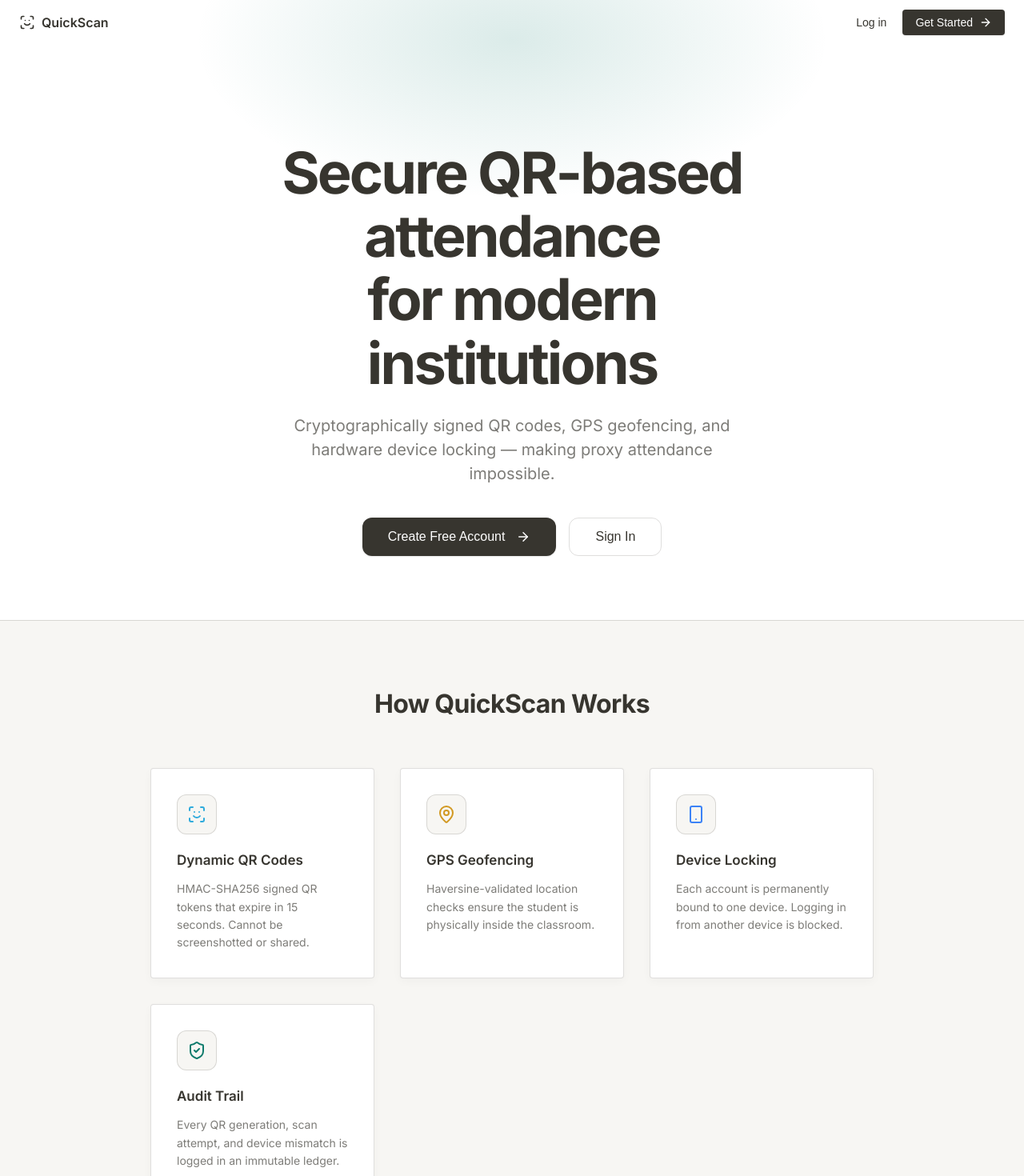
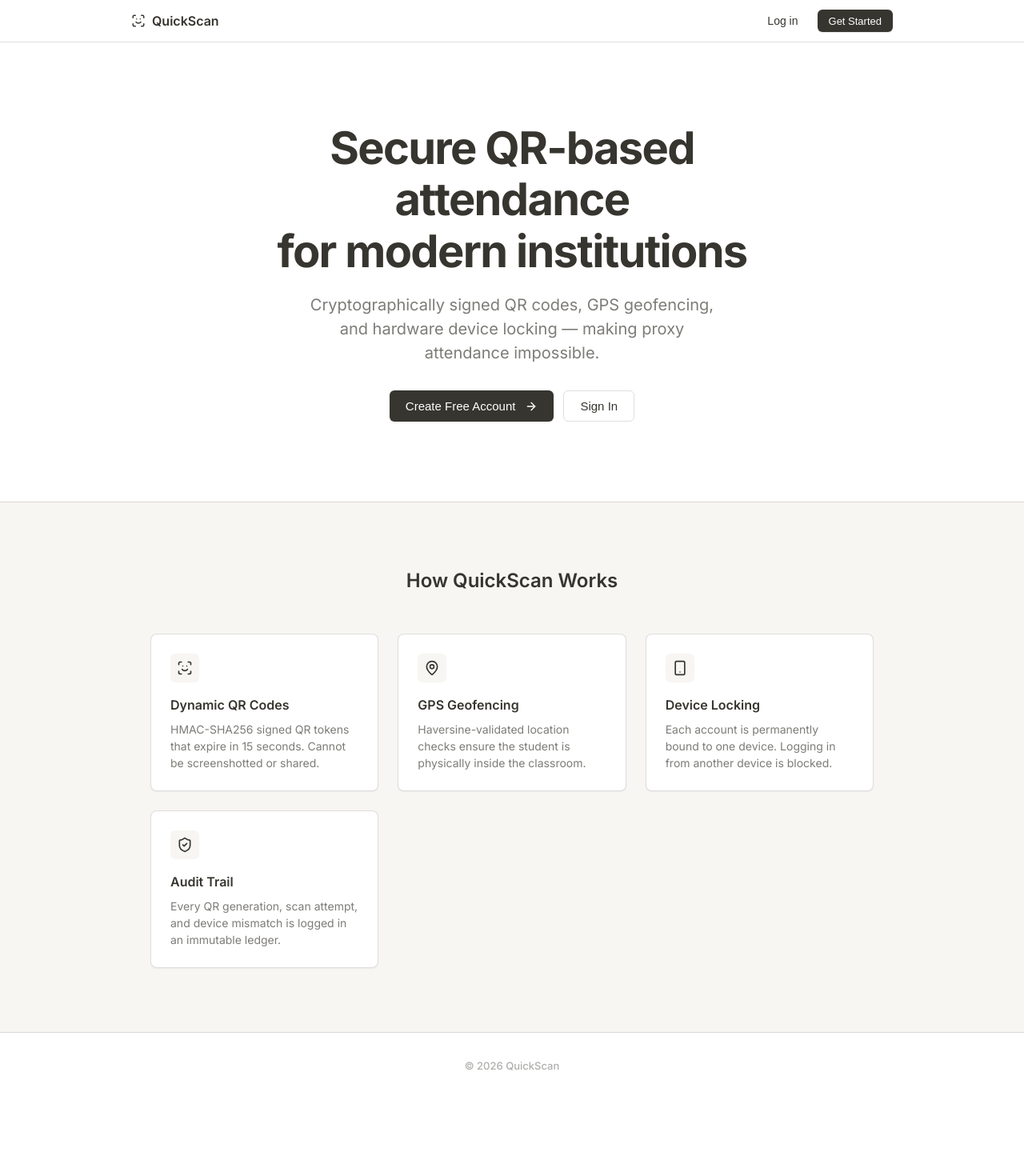
Before and after one commit to ravdreamin/QuickScan, a React (Vite) app in the folder frontend/: page / in a window 1280 px wide. Shown: the top 1470 px of the page at 80% size. After the commit the page ends 1375 px from the top, so only its background shows below. Built offline with nearby package versions, Linux system fonts and the light colour scheme; no server answers.

Commit message:
Redesign landing page to strictly follow Notion aesthetic

```diff
--- a/frontend/src/pages/Landing.tsx
+++ b/frontend/src/pages/Landing.tsx
@@ -16,116 +16,103 @@ export default function Landing() {
   }, [navigate]);
 
   const fadeUp: Variants = {
-    hidden: { opacity: 0, y: 20 },
-    visible: { opacity: 1, y: 0, transition: { duration: 0.6, ease: "easeOut" } }
+    hidden: { opacity: 0, y: 15 },
+    visible: { opacity: 1, y: 0, transition: { duration: 0.4, ease: "easeOut" } }
   };
 
   const staggerContainer: Variants = {
     hidden: { opacity: 0 },
-    visible: { opacity: 1, transition: { staggerChildren: 0.15 } }
+    visible: { opacity: 1, transition: { staggerChildren: 0.1 } }
   };
 
   return (
-    <div style={{ minHeight: '100vh', display: 'flex', flexDirection: 'column', overflow: 'hidden', position: 'relative' }}>
+    <div style={{ minHeight: '100vh', display: 'flex', flexDirection: 'column', overflow: 'hidden', background: 'var(--bg-color)' }}>
 
-      {/* Subtle modern glowing background in the top center */}
-      <div style={{
-        position: 'absolute', top: -150, left: '50%', transform: 'translateX(-50%)',
-        width: 800, height: 400, background: 'radial-gradient(ellipse at center, rgba(15, 123, 108, 0.15), transparent 70%)',
-        zIndex: -1, pointerEvents: 'none'
-      }} />
-
-      {/* Navbar - animate sliding down */}
-      <motion.nav
-        initial={{ opacity: 0, y: -20 }} animate={{ opacity: 1, y: 0 }} transition={{ duration: 0.5 }}
-        className="navbar" style={{ background: 'transparent', borderBottom: 'none' }}
-      >
-        <div className="container navbar-content">
-          <div className="logo"><ScanFace size={20} /> QuickScan</div>
-          <div style={{ display: 'flex', gap: 8 }}>
+      {/* Navbar - pure minimal border */}
+      <nav className="navbar" style={{ borderBottom: '1px solid var(--border-color)', background: 'var(--bg-color)' }}>
+        <div className="container navbar-content" style={{ maxWidth: 1000 }}>
+          <div className="logo"><ScanFace size={18} /> QuickScan</div>
+          <div style={{ display: 'flex', gap: 12 }}>
             <button className="btn-ghost" onClick={() => navigate('/login')}>Log in</button>
-            <motion.button
-              whileHover={{ scale: 1.05 }} whileTap={{ scale: 0.95 }}
-              className="btn-primary" onClick={() => navigate('/register')}
-            >
-              Get Started <ArrowRight size={16} />
-            </motion.button>
+            <button className="btn-primary" onClick={() => navigate('/register')} style={{ borderRadius: 6, fontSize: 13, padding: '6px 14px' }}>
+              Get Started
+            </button>
           </div>
         </div>
-      </motion.nav>
+      </nav>
 
-      {/* Hero Section */}
-      <section style={{ flex: 1, display: 'flex', alignItems: 'center', justifyContent: 'center', padding: '120px 24px 80px', textAlign: 'center', position: 'relative' }}>
+      {/* Hero Section - Strict minimal typography */}
+      <section style={{ flex: 1, display: 'flex', alignItems: 'center', justifyContent: 'center', padding: '100px 24px', textAlign: 'center' }}>
         <motion.div
           variants={staggerContainer} initial="hidden" animate="visible"
-          style={{ maxWidth: 720, position: 'relative', zIndex: 1 }}
+          style={{ maxWidth: 660, position: 'relative', zIndex: 1 }}
         >
-          <motion.h1 variants={fadeUp} style={{ fontSize: 'clamp(2.5rem, 6vw, 4.5rem)', lineHeight: 1.1, marginBottom: 24, letterSpacing: '-0.04em', fontWeight: 800 }}>
-            Secure QR-based attendance <br/> for modern institutions
+          <motion.h1 variants={fadeUp} style={{ fontSize: 'clamp(2.5rem, 5vw, 3.5rem)', lineHeight: 1.15, marginBottom: 20, letterSpacing: '-0.03em', fontWeight: 700, color: 'var(--text-primary)' }}>
+            Secure QR-based attendance<br/>for modern institutions
           </motion.h1>
 
-          <motion.p variants={fadeUp} className="text-secondary" style={{ fontSize: '1.25rem', maxWidth: 560, margin: '0 auto 40px', lineHeight: 1.5 }}>
+          <motion.p variants={fadeUp} style={{ fontSize: '1.25rem', maxWidth: 540, margin: '0 auto 32px', lineHeight: 1.5, color: 'var(--text-secondary)', fontWeight: 400 }}>
             Cryptographically signed QR codes, GPS geofencing, and hardware device locking —
             making proxy attendance impossible.
           </motion.p>
 
-          <motion.div variants={fadeUp} style={{ display: 'flex', gap: 16, justifyContent: 'center', flexWrap: 'wrap' }}>
-            <motion.button
-              whileHover={{ scale: 1.05, boxShadow: '0 10px 25px rgba(15, 123, 108, 0.3)' }} whileTap={{ scale: 0.95 }}
-              className="btn-primary" style={{ padding: '14px 32px', fontSize: 16, borderRadius: 12 }}
+          <motion.div variants={fadeUp} style={{ display: 'flex', gap: 12, justifyContent: 'center', flexWrap: 'wrap' }}>
+            <button
+              className="btn-primary"
+              style={{ padding: '10px 20px', fontSize: 15, borderRadius: 6, fontWeight: 500 }}
               onClick={() => navigate('/register')}
             >
-              Create Free Account <ArrowRight size={18} style={{ marginLeft: 6, verticalAlign: -3 }} />
-            </motion.button>
-            <motion.button
-              whileHover={{ scale: 1.05, backgroundColor: 'var(--bg-color)', borderColor: '#d1d5db' }} whileTap={{ scale: 0.95 }}
-              className="btn-secondary" style={{ padding: '14px 32px', fontSize: 16, borderRadius: 12, border: '1px solid var(--border-color)' }}
+              Create Free Account <ArrowRight size={16} style={{ marginLeft: 4 }} />
+            </button>
+            <button
+              className="btn-secondary"
+              style={{ padding: '10px 20px', fontSize: 15, borderRadius: 6, fontWeight: 500, borderColor: 'var(--border-color)', background: 'transparent' }}
               onClick={() => navigate('/login')}
             >
               Sign In
-            </motion.button>
+            </button>
           </motion.div>
         </motion.div>
       </section>
 
-      {/* Features Grid */}
-      <section style={{ padding: '80px 24px 100px', background: 'var(--bg-secondary)', borderTop: '1px solid var(--border-color)' }}>
+      {/* Features Grid - Clean gray background, flat cards */}
+      <section style={{ padding: '80px 24px', background: 'var(--bg-secondary)', borderTop: '1px solid var(--border-color)', borderBottom: '1px solid var(--border-color)' }}>
         <div className="container" style={{ maxWidth: 1000 }}>
           <motion.h2
-            initial={{ opacity: 0, y: 20 }} whileInView={{ opacity: 1, y: 0 }} viewport={{ once: true }} transition={{ duration: 0.5 }}
-            style={{ textAlign: 'center', fontSize: '2rem', marginBottom: 56, letterSpacing: '-0.02em', fontWeight: 700 }}
+            initial={{ opacity: 0, y: 10 }} whileInView={{ opacity: 1, y: 0 }} viewport={{ once: true }} transition={{ duration: 0.4 }}
+            style={{ textAlign: 'center', fontSize: '1.5rem', marginBottom: 48, fontWeight: 600, color: 'var(--text-primary)' }}
           >
             How QuickScan Works
           </motion.h2>
 
           <motion.div
-            variants={staggerContainer} initial="hidden" whileInView="visible" viewport={{ once: true, margin: "-100px" }}
-            style={{ display: 'grid', gridTemplateColumns: 'repeat(auto-fit, minmax(220px, 1fr))', gap: 32 }}
+            variants={staggerContainer} initial="hidden" whileInView="visible" viewport={{ once: true, margin: "-50px" }}
+            style={{ display: 'grid', gridTemplateColumns: 'repeat(auto-fit, minmax(220px, 1fr))', gap: 24 }}
           >
             {[
-              { icon: <ScanFace size={24} color="var(--accent-primary)" />, title: 'Dynamic QR Codes', desc: 'HMAC-SHA256 signed QR tokens that expire in 15 seconds. Cannot be screenshotted or shared.' },
-              { icon: <MapPin size={24} color="#d29922" />, title: 'GPS Geofencing', desc: 'Haversine-validated location checks ensure the student is physically inside the classroom.' },
-              { icon: <Smartphone size={24} color="#3b82f6" />, title: 'Device Locking', desc: 'Each account is permanently bound to one device. Logging in from another device is blocked.' },
-              { icon: <ShieldCheck size={24} color="var(--success)" />, title: 'Audit Trail', desc: 'Every QR generation, scan attempt, and device mismatch is logged in an immutable ledger.' },
+              { icon: <ScanFace size={20} color="var(--text-primary)" />, title: 'Dynamic QR Codes', desc: 'HMAC-SHA256 signed QR tokens that expire in 15 seconds. Cannot be screenshotted or shared.' },
+              { icon: <MapPin size={20} color="var(--text-primary)" />, title: 'GPS Geofencing', desc: 'Haversine-validated location checks ensure the student is physically inside the classroom.' },
+              { icon: <Smartphone size={20} color="var(--text-primary)" />, title: 'Device Locking', desc: 'Each account is permanently bound to one device. Logging in from another device is blocked.' },
+              { icon: <ShieldCheck size={20} color="var(--text-primary)" />, title: 'Audit Trail', desc: 'Every QR generation, scan attempt, and device mismatch is logged in an immutable ledger.' },
             ].map((f, i) => (
               <motion.div
-                key={i} variants={fadeUp} whileHover={{ y: -8 }} transition={{ duration: 0.3 }}
-                className="notion-block has-border" style={{ padding: 32, background: 'var(--bg-color)', boxShadow: '0 4px 12px rgba(0,0,0,0.03)' }}
+                key={i} variants={fadeUp}
+                className="notion-block" style={{ padding: 24, background: 'var(--bg-color)', border: '1px solid var(--border-color)', borderRadius: 8, boxShadow: 'rgba(15, 15, 15, 0.05) 0px 1px 2px' }}
               >
-                <div style={{ padding: 12, background: 'var(--bg-secondary)', borderRadius: 12, border: '1px solid var(--border-color)', display: 'inline-flex', marginBottom: 20 }}>
+                <div style={{ padding: 8, background: 'var(--bg-secondary)', borderRadius: 6, display: 'inline-flex', marginBottom: 16 }}>
                   {f.icon}
                 </div>
-                <h3 style={{ fontSize: 17, marginBottom: 12, fontWeight: 600 }}>{f.title}</h3>
-                <p className="text-secondary" style={{ fontSize: 14, lineHeight: 1.6 }}>{f.desc}</p>
+                <h3 style={{ fontSize: 16, marginBottom: 8, fontWeight: 600, color: 'var(--text-primary)' }}>{f.title}</h3>
+                <p style={{ fontSize: 14, lineHeight: 1.5, color: 'var(--text-secondary)' }}>{f.desc}</p>
               </motion.div>
             ))}
           </motion.div>
         </div>
       </section>
 
-      {/* Footer */}
-      <footer style={{ padding: '32px 24px', textAlign: 'center', borderTop: '1px solid var(--border-color)', background: 'var(--bg-color)' }}>
-        <p className="text-secondary" style={{ fontSize: 14 }}>© {new Date().getFullYear()} QuickScan — Built for secure attendance.</p>
+      {/* Footer - Minimalist */}
+      <footer style={{ padding: '32px 24px', textAlign: 'center', background: 'var(--bg-color)' }}>
+        <p style={{ fontSize: 13, color: 'var(--text-placeholder)', fontWeight: 500 }}>© {new Date().getFullYear()} QuickScan</p>
       </footer>
     </div>
   );
```
